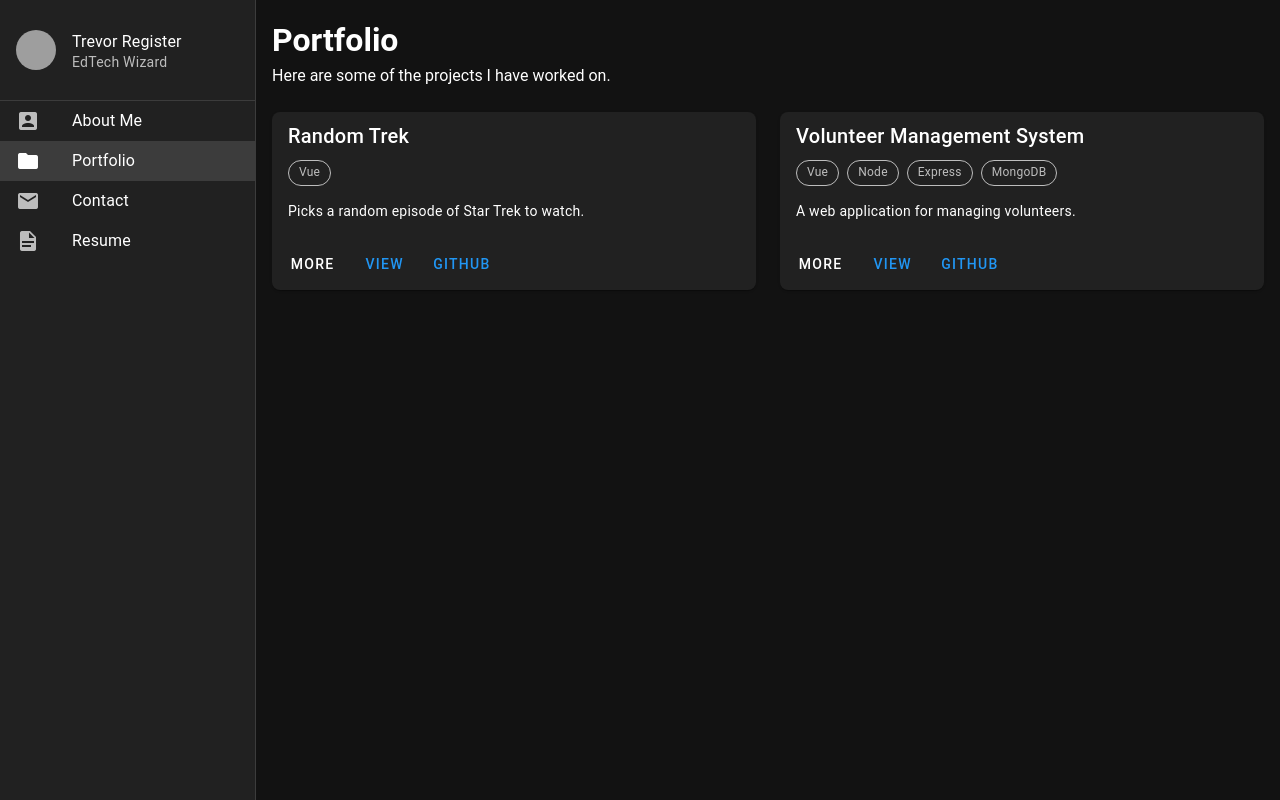
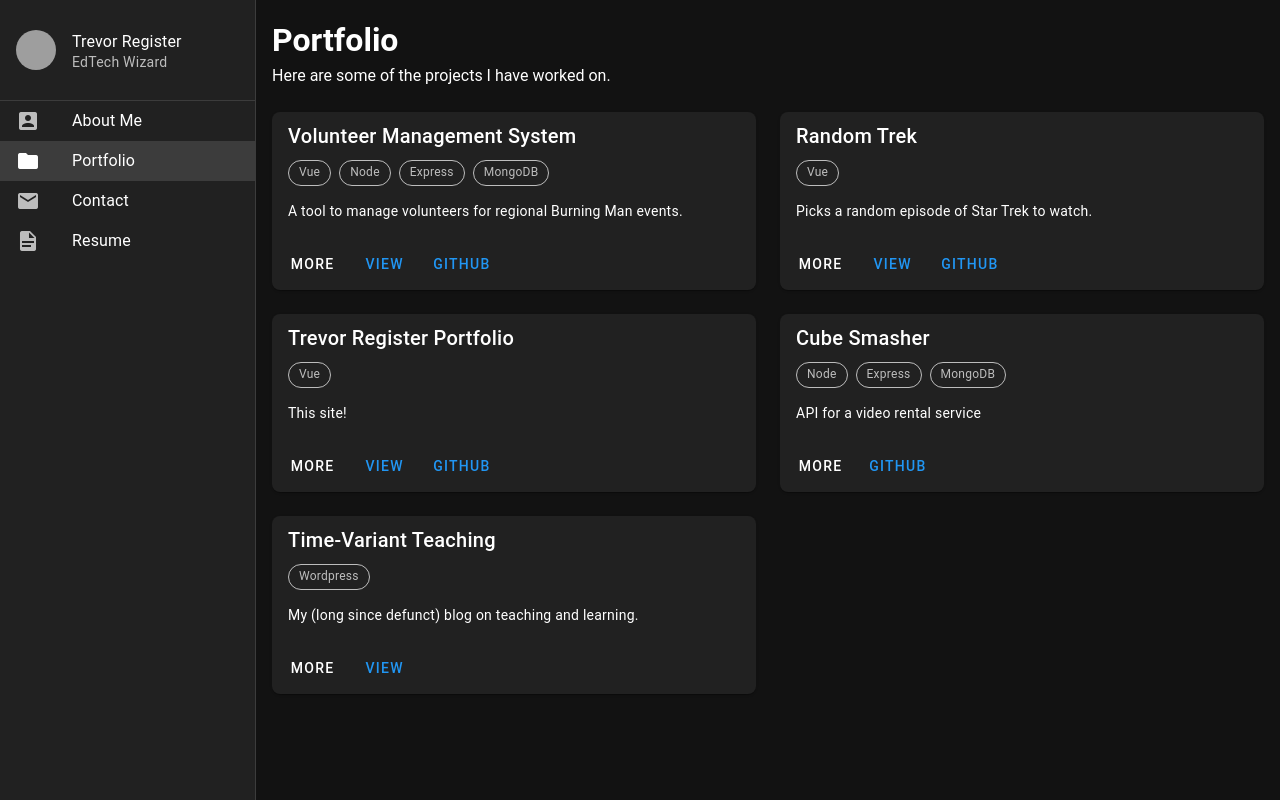
Before and after one commit to trevorregister/my-site, a Vue app: page /portfolio in a window 1280 px wide. Built offline with nearby package versions, Linux system fonts and the light colour scheme; grey boxes are pictures that could not be loaded.

Commit message:
feat: portfolio data and presentation

```diff
--- a/src/components/PortfolioCard.vue
+++ b/src/components/PortfolioCard.vue
@@ -16,21 +16,21 @@
             {{ project.shortDescription }}
         </v-card-text>
         <v-card-text v-if="showFullCard">
-            <h2>Goals</h2>
+            <h2 v-if="project.goals.length > 0">Goals</h2>
             <v-list :items="project.goals"/>
-            <h2>What does it do?</h2>
+            <h2>Tell me more</h2>
             <p>{{ project.longDescription }}</p>
         </v-card-text>
         <v-card-actions>
             <v-btn @click="expandProject(project)">
                 {{showFullCard ? "Less" : "More"}}
             </v-btn>
-            <a :href="project.url" target="blank">
+            <a v-if="project.url" :href="project.url" target="blank">
                 <v-btn color="primary" text>
                     View
                 </v-btn>
             </a>
-            <a :href="project.github" target="blank">
+            <a v-if="project.github" :href="project.github" target="blank">
                 <v-btn color="primary" text>
                     GitHub
                 </v-btn>
--- a/src/projects.json
+++ b/src/projects.json
@@ -1,22 +1,57 @@
 [
+    {
+        "title": "Volunteer Management System",
+        "shortDescription": "A tool to manage volunteers for regional Burning Man events.",
+        "url": "https://volunteer-app.trevorregister.com/login",
+        "image": "volunteer-app.png",
+        "github": "https://github.com/trevorregister/regional-burn-volunteering",
+        "longDescription": "My first full stack application. As a long-time attendee and leader within the Georgia Burning Man community, I wanted to create a tool to help manage volunteers for our annual event as this is a significant need within the community. This app allows users to sign up for shifts, view their schedule, and track their volunteer hours. It also allows team and event leads to create shifts, assign volunteers, and track volunteer hours. I also wanted to apply Clean Architecture principles to my backend as previous projects would have been cumbersome to scale and maintain. I opted to design many elements 'from scratch' as much as I could, such as my authentication system. I felt it important for me to understand fundamental principles before relying on libraries or frameworks.",
+        "technologies": ["Vue", "Node", "Express", "MongoDB"],
+        "goals": ["Deploy a full stack app", "Learn Clean Architecture", "Learn Vue"],
+        "order": 1
+    },
     {
         "title": "Random Trek",
         "shortDescription": "Picks a random episode of Star Trek to watch.",
         "url": "https://randomtrek.trevorregister.com",
         "image": "random-trek.png",
         "github": "https://github.com/trevorregister/random-trek",
-        "longDescription": "Lorem ipsum dolor sit amet, consectetur adipiscing elit, sed do eiusmod tempor incididunt ut labore et dolore magna aliqua. Ut enim ad minim veniam, quis nostrud exercitation ullamco laboris nisi ut aliquip ex ea commodo consequat. Duis aute irure dolor in reprehenderit in voluptate velit esse cillum dolore eu fugiat nulla pariatur. Excepteur sint occaecat cupidatat non proident, sunt in culpa qui officia deserunt mollit anim id est laborum.",
+        "longDescription": "Common advice for finding projects to work on is to solve a problem in your daily life. I'm a avid fan of Star Trek and often find myself wanting to watch an episode but not knowing which one to watch. I decided to build a simple app that would pick a random episode for me. I also wanted to learn more about Vue and the Composition API. This project was a great way to learn about Vue and the Composition API as it was simple enough to not get bogged down in complexity. I also wanted to improve my layout skills. I'm not a design-oriented person, so it's important for me to improve upon this weakness.",
         "technologies": ["Vue"],
-        "goals": ["Lorem ipsum dolor sit amet", "consectetur adipiscing elit", "sed do eiusmod tempor incididunt"]
+        "goals": ["Efficiently deploy a simple frontend app", "Learn Composition API", "Improve layout skills"],
+        "order": 2
     },
     {
-        "title": "Volunteer Management System",
-        "shortDescription": "A web application for managing volunteers.",
-        "url": "https://volunteer-app.trevorregister.com/login",
-        "image": "volunteer-app.png",
-        "github": "https://github.com/trevorregister/regional-burn-volunteering",
-        "longDescription": "Lorem ipsum dolor sit amet, consectetur adipiscing elit, sed do eiusmod tempor incididunt ut labore et dolore magna aliqua. Ut enim ad minim veniam, quis nostrud exercitation ullamco laboris nisi ut aliquip ex ea commodo consequat. Duis aute irure dolor in reprehenderit in voluptate velit esse cillum dolore eu fugiat nulla pariatur. Excepteur sint occaecat cupidatat non proident, sunt in culpa qui officia deserunt mollit anim id est laborum.",
-        "technologies": ["Vue", "Node", "Express", "MongoDB"],
-        "goals": ["Lorem ipsum dolor sit amet", "consectetur adipiscing elit", "sed do eiusmod tempor incididunt"]
+        "title": "Trevor Register Portfolio",
+        "shortDescription": "This site!",
+        "url": "https://trevorregister.com",
+        "image": "portfolio.png",
+        "github": "https://github.com/trevorregister/my-site",
+        "longDescription": "I wanted to create a portfolio site to showcase my projects and skills.",
+        "technologies": ["Vue"],
+        "goals": [],
+        "order": 3
+    },
+    {
+        "title": "Cube Smasher",
+        "shortDescription": "API for a video rental service",
+        "image": "cube-smasher",
+        "url": null,
+        "github": "https://github.com/trevorregister/cube-smasher",
+        "longDescription": "My first web development project, a backend API for a video rental service. This project was created as part of a course on building RESTful APIs. I've included it here to show my progression as a developer. Cube Smasher wasn't ever deployed outside of a local environment, so only the GitHub link is provided",
+        "technologies": ["Node", "Express", "MongoDB"],
+        "goals": ["Learn the basics of building a RESTful API", "Learn Node, Express, and MongoDB"],
+        "order": 4
+    },
+    {
+        "title": "Time-Variant Teaching",
+        "shortDescription": "My (long since defunct) blog on teaching and learning.",
+        "longDescription": "When I was teaching high-school physics, I was an active part of the online physics education community. I used this blog to share my ideas, document my teaching journey, and to help other physics teachers. Regardless of my job title, I will always be an educator at heart.",
+        "url": "https://tjregister.wordpress.com/",
+        "image": "blog.png",
+        "github": null,
+        "technologies": ["Wordpress"],
+        "goals": [],
+        "order": 5
     }
 ]
```
